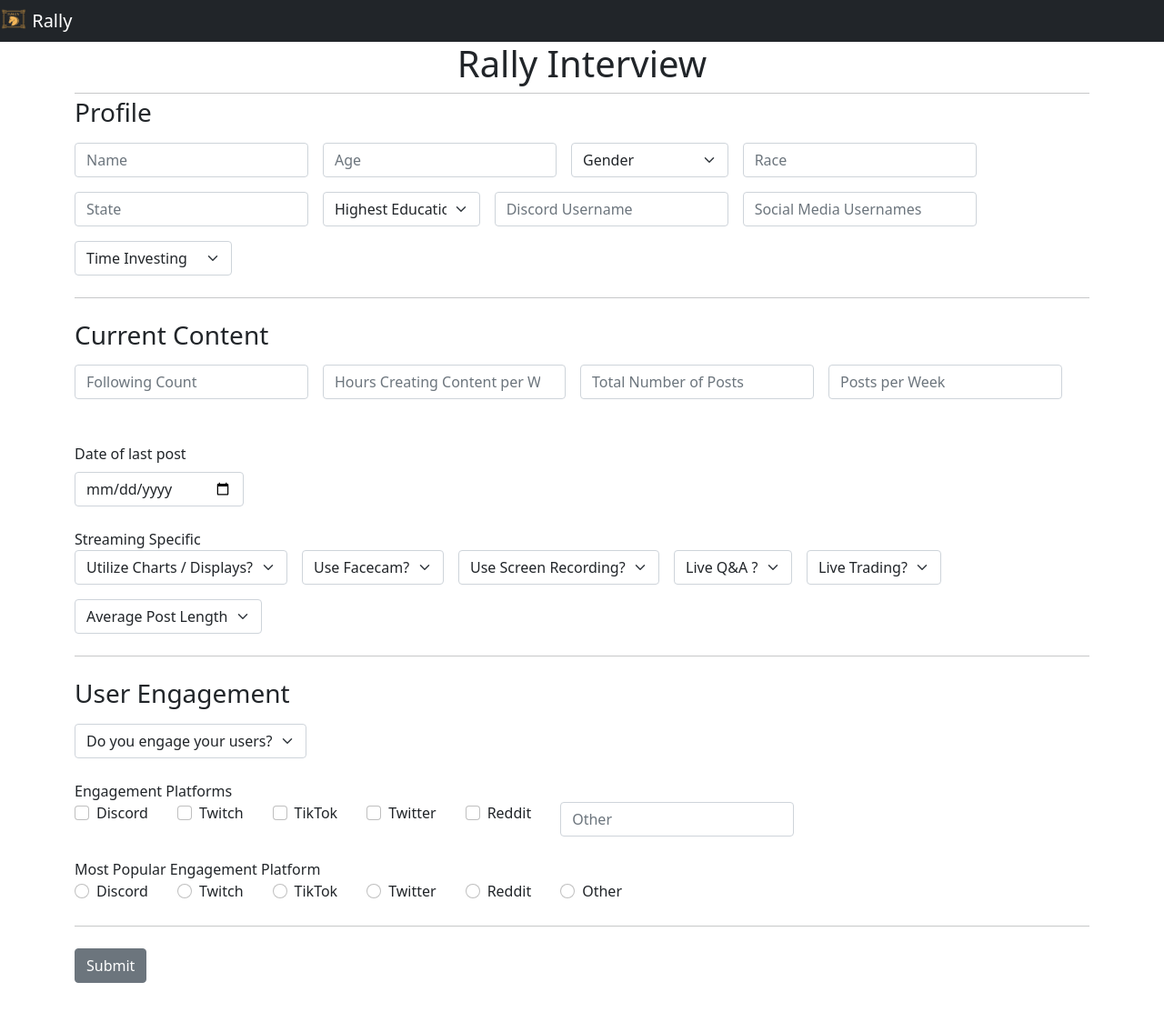
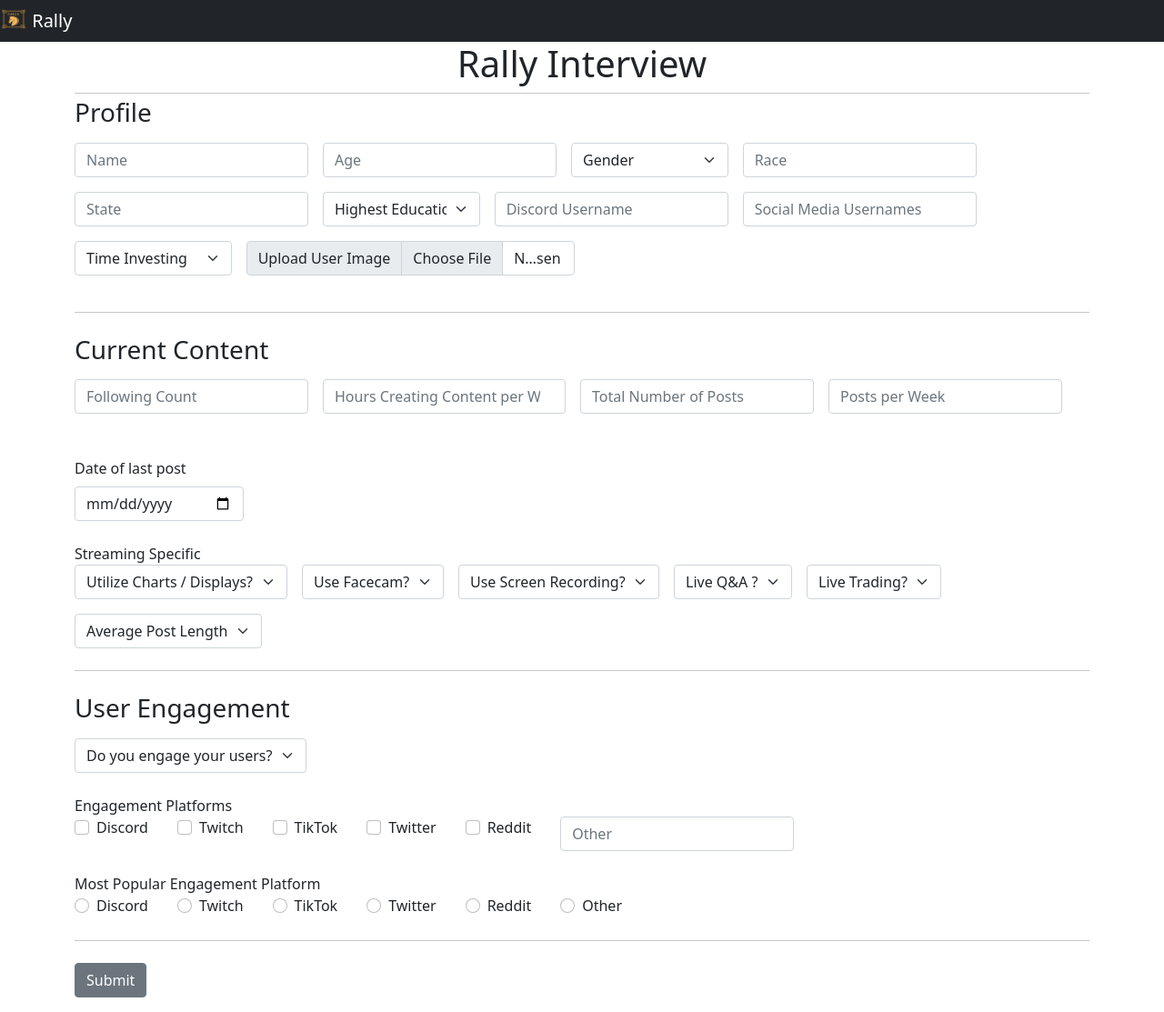
Before and after one commit to danpinto97/rally-flask-form, a Flask app: page / in a window 1280 px wide. Shown: the whole page at 91% size. Before the commit the page ends 1081 px from the top, so only its background shows below. Run offline with Flask 2, Linux system fonts and the light colour scheme; parts of the project's set-up code (start-up, migrations or seed data) failed here and were passed over.

Commit message:
Adds user image upload field.

```diff
--- a/app.py
+++ b/app.py
@@ -15,6 +15,8 @@
 def home():
     submission = BasicSubmission(request.form)
     submission.PrintAll()
+    print(request.files)
+    submission.ValidateFile(request.files['imageupload'])
     return render_template('home.html')
 
 if __name__ == "__main__":
--- a/templates/form.html
+++ b/templates/form.html
@@ -8,7 +8,7 @@
   <hr class="my-1">
 
 <!-- START FORM -->
-    <form class="form-group" action="/home" method="POST" novalidate>
+    <form action="/home" method="POST" enctype="multipart/form-data" novalidate>
       <!-- START PROFILE -->
       <h1 class= "h3 mb-3 front-weight-normal">Profile</h1>
       <div class="row g-3">
@@ -60,7 +60,15 @@
           </select>
           </div>
 
+          <div class="col-md-4">
+            <div class="input-group mb-3">
+              <label class="input-group-text" for="inputGroupFile01">Upload User Image</label>
+              <input type="file" class="form-control" name="imageupload">
+            </div>
           </div>
+
+          </div>
+
         <!-- END PROFILE -->
         <hr class="my-4">
         <!-- START CURRENT CONTENT -->
@@ -240,6 +248,7 @@
 </div>
   </div>
 
+
   <!-- END USER ENGAGEMENT -->
         <hr class="my-4">
         <div class="col-auto">
```
Also changed, not shown: dbsubmission.py (+16 -0 lines).
